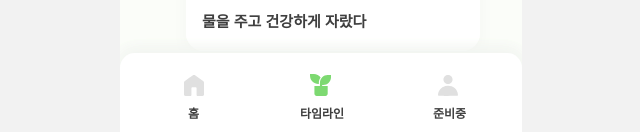
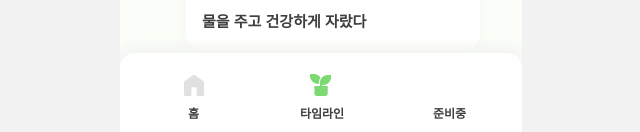
Before and after one commit to likelion14-team01/frontend, a React (Vite) app: page /timeline in a window 1280 px wide. Shown: the part 858-990 px from the top of the page, without its empty margins (319-959 px from the left). Built offline with nearby package versions, Linux system fonts and the light colour scheme.

Commit message:
네이게이션 색상 변경 가능하게 함

```diff
--- a/src/components/footer/Footer.jsx
+++ b/src/components/footer/Footer.jsx
@@ -81,8 +81,15 @@ export default function Footer() {
     return (
         <FooterContainer>
             <HomeIcon src={pathname === "/" || pathname.startsWith("/record/") || pathname === "/register" ? homeActive : homeIcon} onClick={() => navigate("/")}/>
-            <TimelineIcon src={pathname === "/timeline" || pathname === "/memorialTimeline" ? timelineActive : timelineIcon} onClick={() => navigate("/timeline")}/>
-            <MypageIcon src={pathname === "/mypage" ? mypageActive : mypageIcon} />
+            <TimelineIcon
+  src={
+    pathname.startsWith("/timeline") || pathname === "/memorialTimeline"
+      ? timelineActive
+      : timelineIcon
+  }
+  onClick={() => navigate("/timeline")}
+/>
+
             <HomeP><MenuSpan>홈</MenuSpan></HomeP>
             <TimelineP><MenuSpan>타임라인</MenuSpan></TimelineP>
             <MypageP><MenuSpan>준비중</MenuSpan></MypageP>
```
